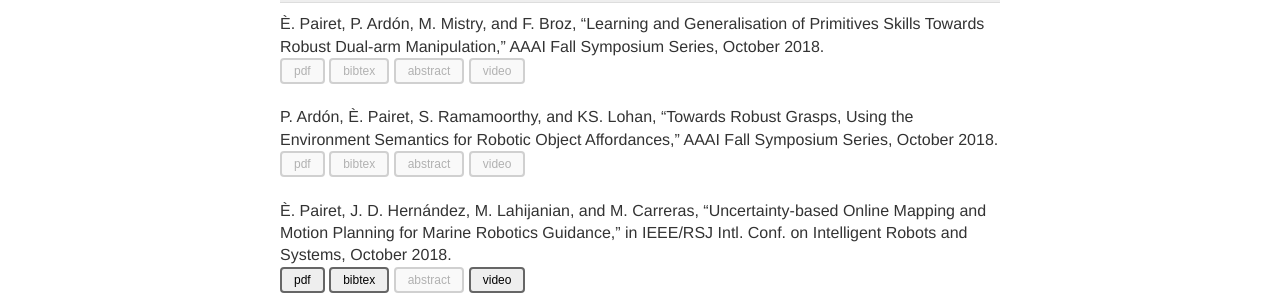
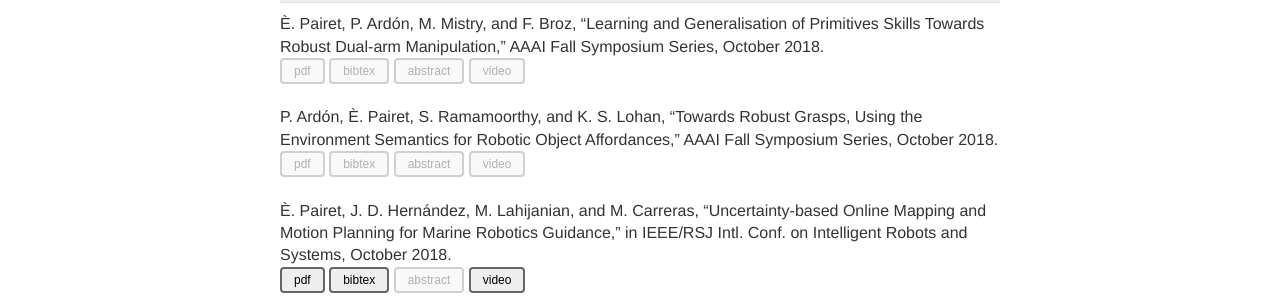
Before and after one commit to ericpairet/ericpairet.github.io, a Jekyll site: the page built from xtra/nav_tabs/publications.md, in a window 1280 px wide. Shown: the part 256-556 px from the top of the page. Built offline with Jekyll 4.4.1, drawn with Linux system fonts in a browser that asks for light colours.

Commit message:
Fix info in 2018, again

```diff
--- a/_data/2018.yaml
+++ b/_data/2018.yaml
@@ -3,7 +3,7 @@
   bibtex: #18pairet2018learningb.txt
   youtube:
 
-- name: P. Ardón, È. Pairet, S. Ramamoorthy, and KS. Lohan, “Towards Robust Grasps, Using the Environment Semantics for Robotic Object Affordances," AAAI Fall Symposium Series, October 2018.
+- name: P. Ardón, È. Pairet, S. Ramamoorthy, and K. S. Lohan, “Towards Robust Grasps, Using the Environment Semantics for Robotic Object Affordances," AAAI Fall Symposium Series, October 2018.
   pdf:
   bibtex: #18ardon2018towards.txt
   youtube:
```
